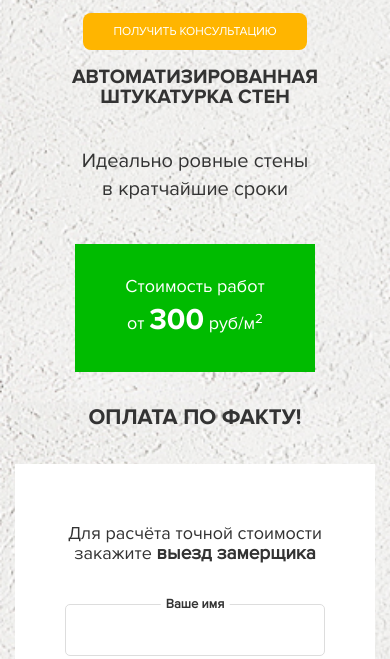
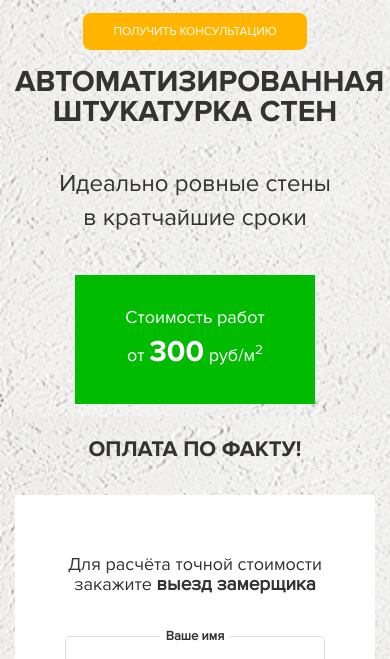
Before and after one commit to LinnikDmitry/LinnikDmitry.github.io, a plain HTML site: page lesson_18.1/index.html in a window 390 px wide. Shown: the part 124-783 px from the top of the page. Drawn offline with nearby package versions, Linux system fonts and the light colour scheme.

Commit message:
исправлено

```diff
--- a/lesson_18.1/less/style.less
+++ b/lesson_18.1/less/style.less
@@ -378,6 +378,12 @@ section {
 @media (max-width: 767px) {
 	.main {
 		background-position: top left;
+		&-title {
+			h1 {
+				font-size: 3rem;
+				line-height: 1;
+			}
+		}
 	}
 	.header {
 		text-align: center;
@@ -386,7 +392,7 @@ section {
 		text-align: center;
 	}
 }
-@media (max-width: 425px) {
+@media (max-width: 380px) {
 	.main {
 		.phone-link {
 			font-size: 1.5rem;
```
Also changed, not shown: lesson_18.1/css/style.css.
